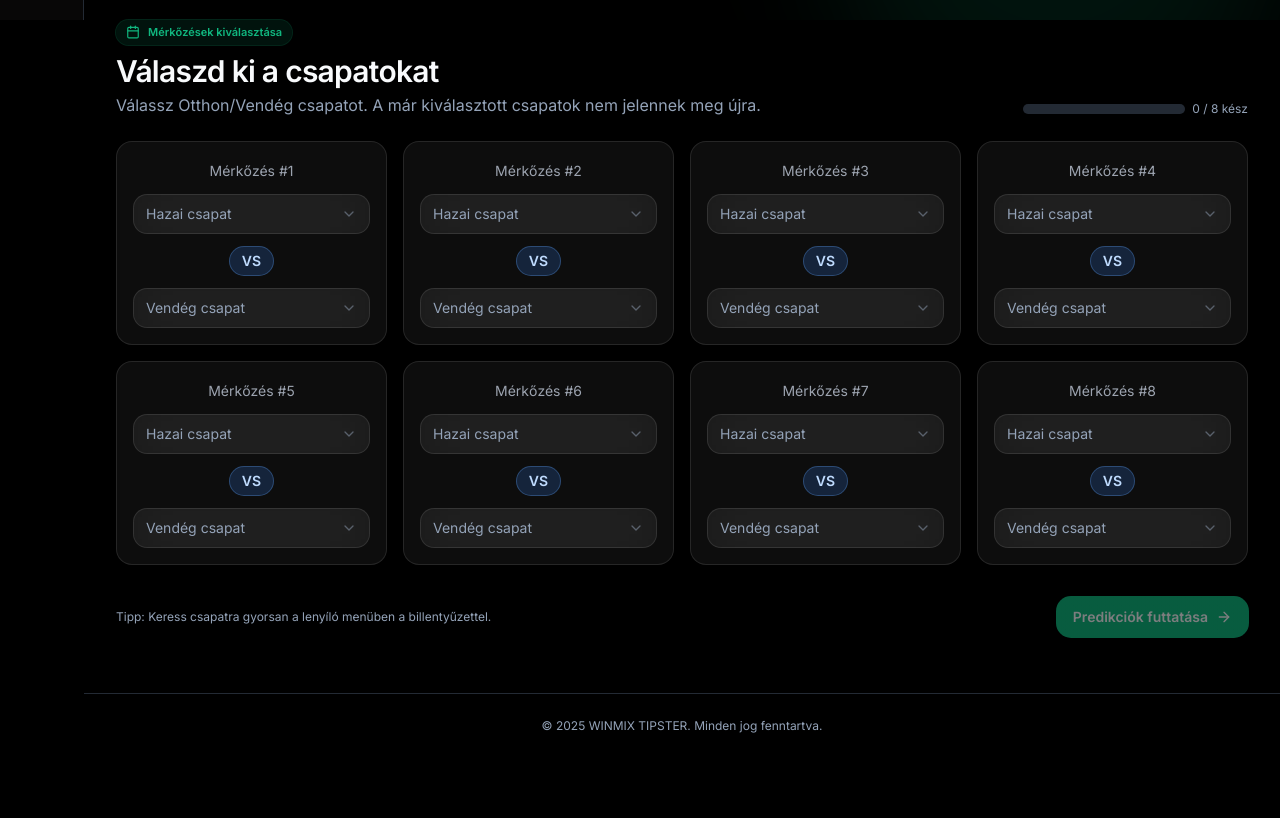
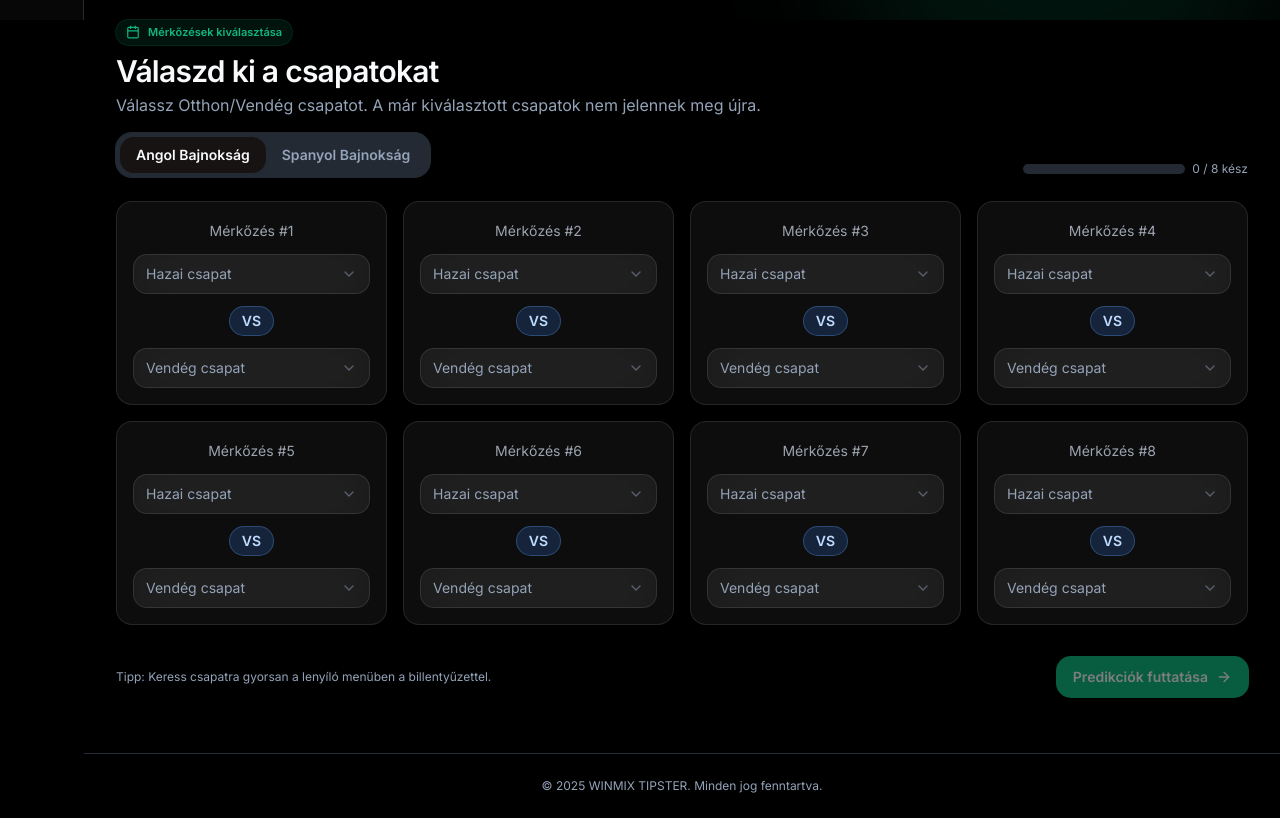
Before and after one commit to Winmix713/winmix-tipster-hub-02904, a React (Vite) app: page / in a window 1280 px wide. Shown: the part 780-1598 px from the top of the page. Before the commit the page ends 1538 px from the top, so only its background shows below. Built offline with nearby package versions, Linux system fonts and the light colour scheme; the HTML template or start-up script is replaced by a standard one.

Commit message:
Add league selection and team names

```diff
--- a/src/components/MatchSelection.tsx
+++ b/src/components/MatchSelection.tsx
@@ -4,17 +4,33 @@ import { Button } from "@/components/ui/button";
 import MatchCard from "./MatchCard";
 import PredictionResults from "./PredictionResults";
 
-const teams = [
-  "Arsenal", "Chelsea", "Liverpool", "Manchester City", "Manchester United",
-  "Tottenham", "Newcastle", "Aston Villa", "Brighton", "West Ham",
-  "Everton", "Fulham", "Crystal Palace", "Brentford", "Nottingham Forest"
-];
+const leagueTeams = {
+  angol: [
+    "Aston Oroszlán", "Brentford", "Brighton", "Chelsea", "Crystal Palace",
+    "Everton", "Fulham", "Liverpool", "London Ágyúk", "Manchester Kék",
+    "Newcastle", "Nottingham", "Tottenham", "Vörös Ördögök", "West Ham", "Wolverhampton"
+  ],
+  spanyol: [
+    "Alaves", "Barcelona", "Bilbao", "Getafe", "Girona", "Las Palmas",
+    "Madrid Fehér", "Madrid Piros", "Mallorca", "Osasuna", "San Sebastian",
+    "Sevilla Piros", "Sevilla Zöld", "Valencia", "Vigo", "Villarreal"
+  ]
+};
 
 const MatchSelection = () => {
+  const [league, setLeague] = useState<"angol" | "spanyol">("angol");
   const [matches, setMatches] = useState(
     Array(8).fill(null).map(() => ({ home: "", away: "" }))
   );
   const [showPredictions, setShowPredictions] = useState(false);
+
+  const teams = leagueTeams[league];
+
+  const handleLeagueChange = (newLeague: "angol" | "spanyol") => {
+    setLeague(newLeague);
+    setMatches(Array(8).fill(null).map(() => ({ home: "", away: "" })));
+    setShowPredictions(false);
+  };
 
   const handleMatchChange = (index: number, team: string, side: "home" | "away") => {
     const newMatches = [...matches];
@@ -50,6 +66,30 @@ const MatchSelection = () => {
             </div>
             <h2 className="text-2xl sm:text-3xl tracking-tight text-foreground font-semibold">Válaszd ki a csapatokat</h2>
             <p className="text-muted-foreground mt-1">Válassz Otthon/Vendég csapatot. A már kiválasztott csapatok nem jelennek meg újra.</p>
+
+            {/* League Selector */}
+            <div className="mt-4 inline-flex items-center rounded-lg bg-muted p-1 ring-1 ring-border">
+              <button
+                onClick={() => handleLeagueChange("angol")}
+                className={`px-4 py-2 rounded-md text-sm font-semibold transition ${
+                  league === "angol"
+                    ? "bg-card text-foreground ring-1 ring-border shadow-sm"
+                    : "text-muted-foreground hover:text-foreground"
+                }`}
+              >
+                Angol Bajnokság
+              </button>
+              <button
+                onClick={() => handleLeagueChange("spanyol")}
+                className={`px-4 py-2 rounded-md text-sm font-semibold transition ${
+                  league === "spanyol"
+                    ? "bg-card text-foreground ring-1 ring-border shadow-sm"
+                    : "text-muted-foreground hover:text-foreground"
+                }`}
+              >
+                Spanyol Bajnokság
+              </button>
+            </div>
           </div>
           <div className="hidden sm:flex items-center gap-2">
             <div className="h-2 w-40 rounded-full bg-muted overflow-hidden ring-1 ring-border">
```
